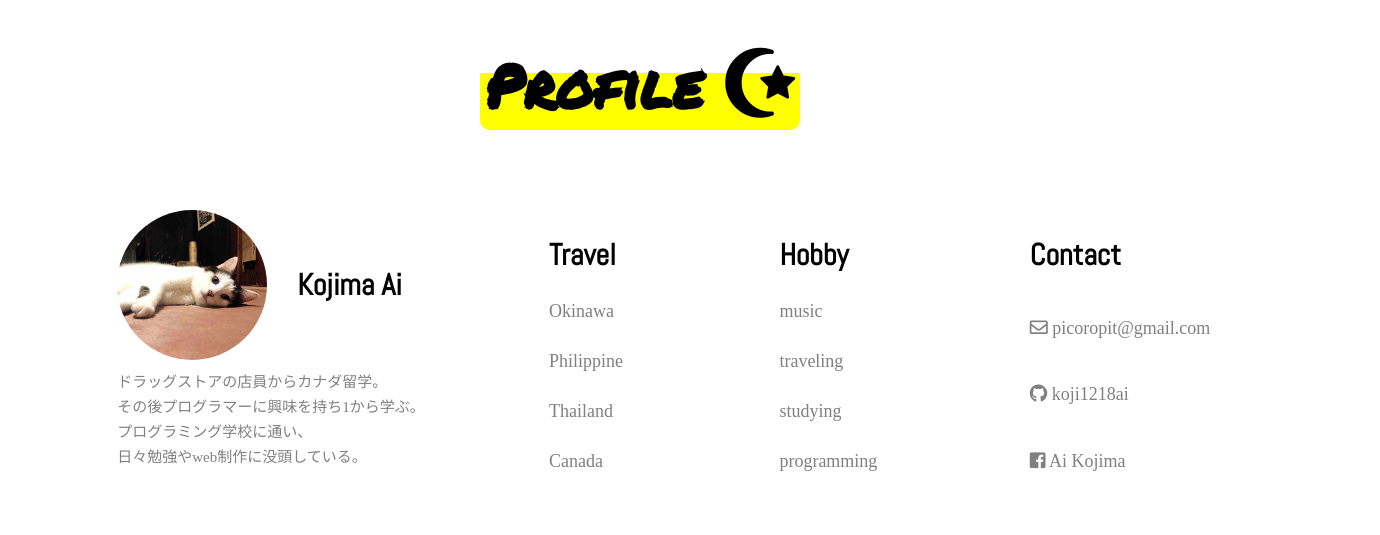
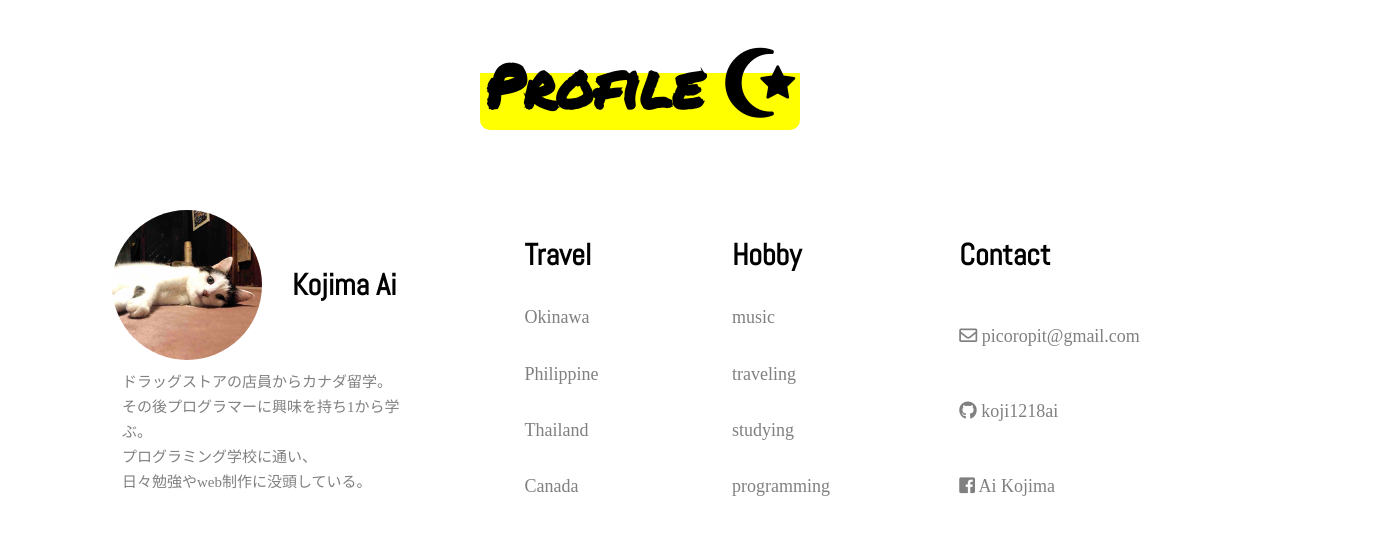
Before and after one commit to koji1218ai/portfolio, a plain HTML site: page index.html in a window 1280 px wide. Shown: the part 2604-3139 px from the top of the page, 1380 px wide, since content can reach past the window. Drawn offline with nearby package versions, Linux system fonts and the light colour scheme.

Commit message:
padding調節

```diff
--- a/css/style.css
+++ b/css/style.css
@@ -47,33 +47,13 @@ header a {
 }
 
 /* ハンバーガーメニュー */
-/* .hamburger_button * {
-  margin: 0;
-  padding: 0;
-  outline: none;
-  border: none;
-  font: inherit;
-  font-family: inherit;
-  font-size: 100%;
-  font-style: inherit;
-  font-weight: inherit;
-  -moz-appearance: none;
-  appearance: none;
-  text-align: left;
-  text-decoration: none;
-  list-style: none;
-} */
-
 .hamburger_button {
   display: block;
-  /* padding: 0; */
   width: 42px;
   height: 26px;
   position: relative;
   background: none;
   border: none;
-  /* text-align: center; */
-  /* letter-spacing: 0.1em; */
   cursor: pointer;
   outline: none;
 }
@@ -518,11 +498,12 @@ font-size: 1em;
   margin-top: 50px;
 }
 .prof {
-  width: 100%;
+  width: 90%;
   height: 100%;
   display: flex;
   flex-wrap: wrap;
-  padding: 60px 50px 120px 50px;
+  padding: 60px 0px 120px 0px;
+  margin: 0 auto;
 }
 
 .prof h3,h4 {
@@ -602,9 +583,4 @@ font-size: 1em;
 .travel {
   margin-left: 115px;
 }
-
 /* profile終了 */
-
-swiper-button-next {
-  right: 0;
-}
```
